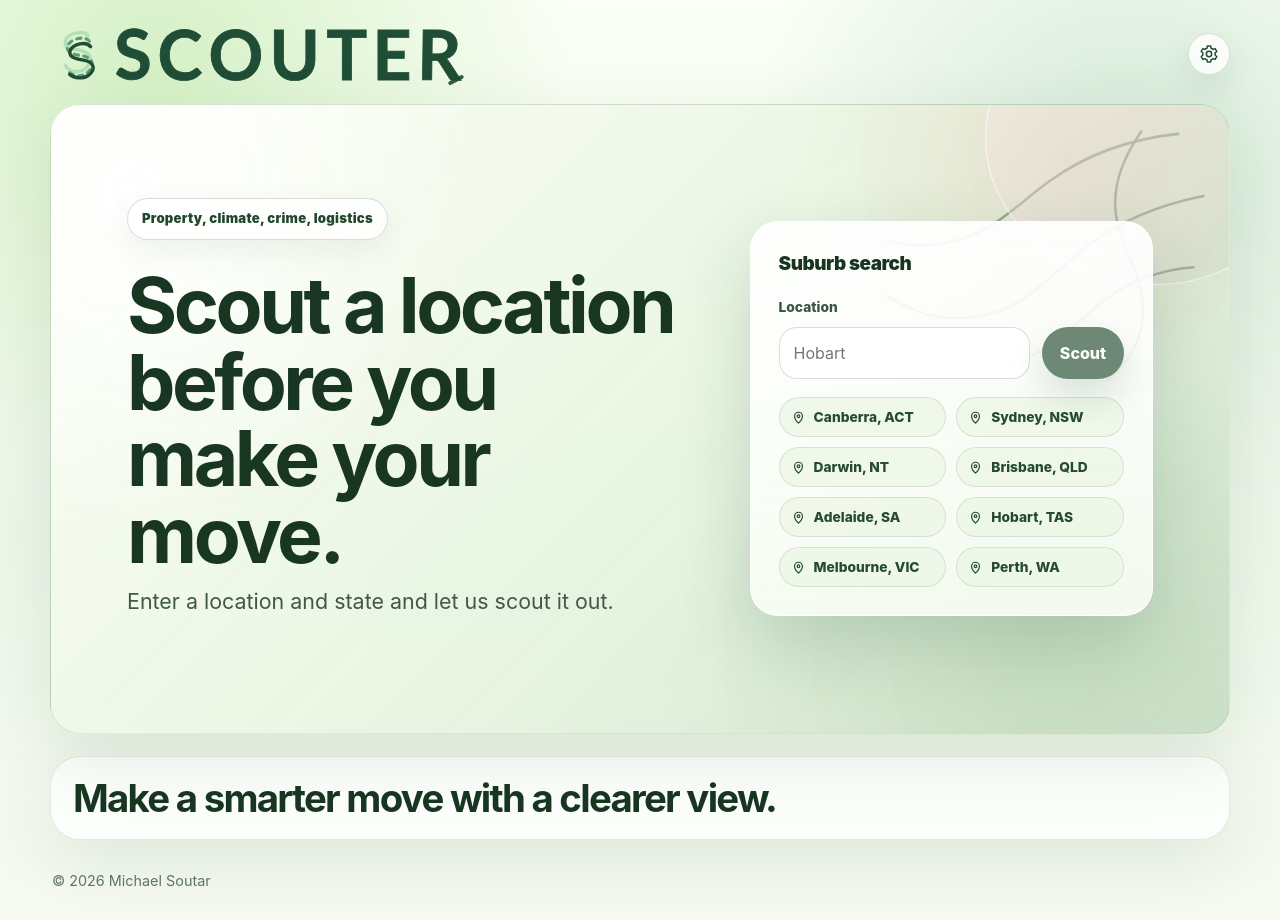
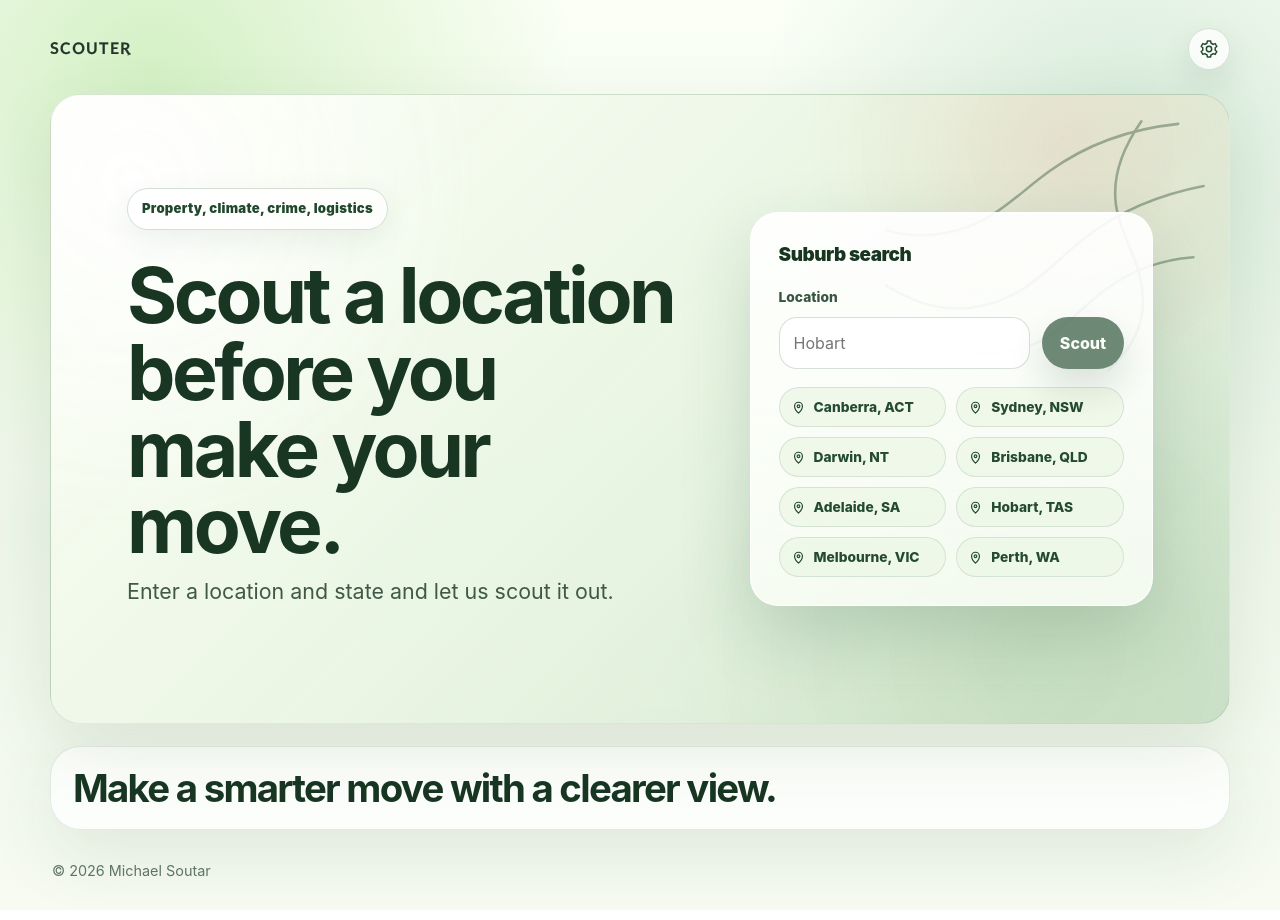
Before and after one commit to soutarm/scouter, a React (Vite) app: page / in a window 1280 px wide. Built offline with nearby package versions, Linux system fonts and the light colour scheme.

Commit message:
Remove logo mark and hero illustration; clear search input on focus

```diff
--- a/src/App.css
+++ b/src/App.css
@@ -341,19 +341,7 @@ button:focus-visible {
   position: relative;
 }
 
-.hero-panel::after {
-  background:
-    linear-gradient(135deg, rgba(255, 255, 255, 0.48), rgba(255, 255, 255, 0.08)),
-    linear-gradient(135deg, rgba(214, 120, 93, 0.14), rgba(36, 75, 49, 0.08));
-  border: 1px solid rgba(255, 255, 255, 0.72);
-  border-radius: 42% 58% 48% 52% / 50% 44% 56% 50%;
-  content: '';
-  height: 290px;
-  position: absolute;
-  right: -88px;
-  top: -112px;
-  width: 330px;
-}
+
 
 .hero-panel.collapsed {
   display: block;
--- a/src/App.tsx
+++ b/src/App.tsx
@@ -747,15 +747,6 @@ const callLlm = async (settings: LlmSettings, query: string, homelyContext?: str
   }
 }
 
-const ScouterMark = ({ className = '' }: { className?: string }) => (
-  <svg className={className} viewBox="0 0 74 74" fill="none" xmlns="http://www.w3.org/2000/svg" aria-hidden="true">
-    <g transform="rotate(-6 37 37)">
-      <path className="brand-mark-road brand-mark-road-light" d="M57 13C52 4 28 6 24 17C20 27 32 30 42 32C58 36 62 48 50 58C40 66 24 62 20 51" />
-      <path className="brand-mark-road brand-mark-road-mid" d="M58 21C53 12 31 14 26 25C23 34 35 38 44 40C60 44 64 55 51 65C42 72 27 68 22 58" />
-      <path className="brand-mark-road brand-mark-road-dark" d="M59 29C54 20 34 22 29 32C26 41 38 45 47 47C61 51 64 61 52 69C44 74 31 72 25 65" />
-    </g>
-  </svg>
-)
 
 const ThermometerRange = ({ label, description }: { label: string; description: string }) => {
   const profile = extractTemperatureProfile(description)
@@ -1238,9 +1229,6 @@ function App() {
   return (
     <main className="app-shell">
       <header className="topbar">
-        <div className="brand-lockup">
-          <ScouterMark className="brand-mark" />
-          <div className="brand-copy">
         <h1 className="brand-wordmark" aria-label="Scouter">
           <span className="brand-letter brand-letter-s" aria-hidden="true">S</span>
           <span className="brand-letter" aria-hidden="true">C</span>
@@ -1250,8 +1238,6 @@ function App() {
           <span className="brand-letter" aria-hidden="true">E</span>
           <span className="brand-letter brand-letter-r" aria-hidden="true">R</span>
         </h1>
-          </div>
-        </div>
         <button
           className="settings-button"
           type="button"
@@ -1421,7 +1407,11 @@ function App() {
                       fetchSuggestions(event.target.value)
                     }}
                     onBlur={() => setTimeout(() => setShowSuggestions(false), 150)}
-                    onFocus={() => { if (suggestions.length) setShowSuggestions(true) }}
+                    onFocus={() => {
+                      setQuery('')
+                      setSuggestions([])
+                      setShowSuggestions(false)
+                    }}
                     autoComplete="off"
                     disabled={isLoading}
                   />
```
Lines whose indentation alone changed are shown as unchanged.
